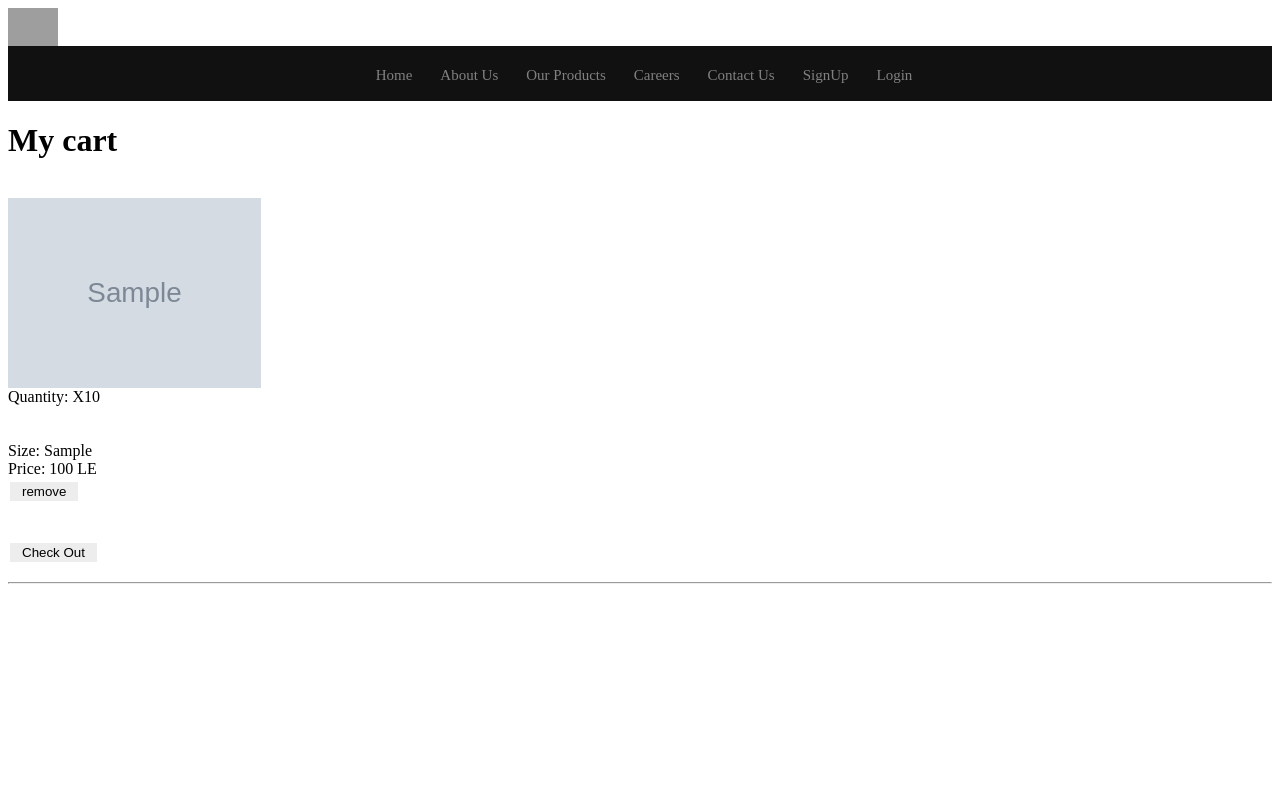
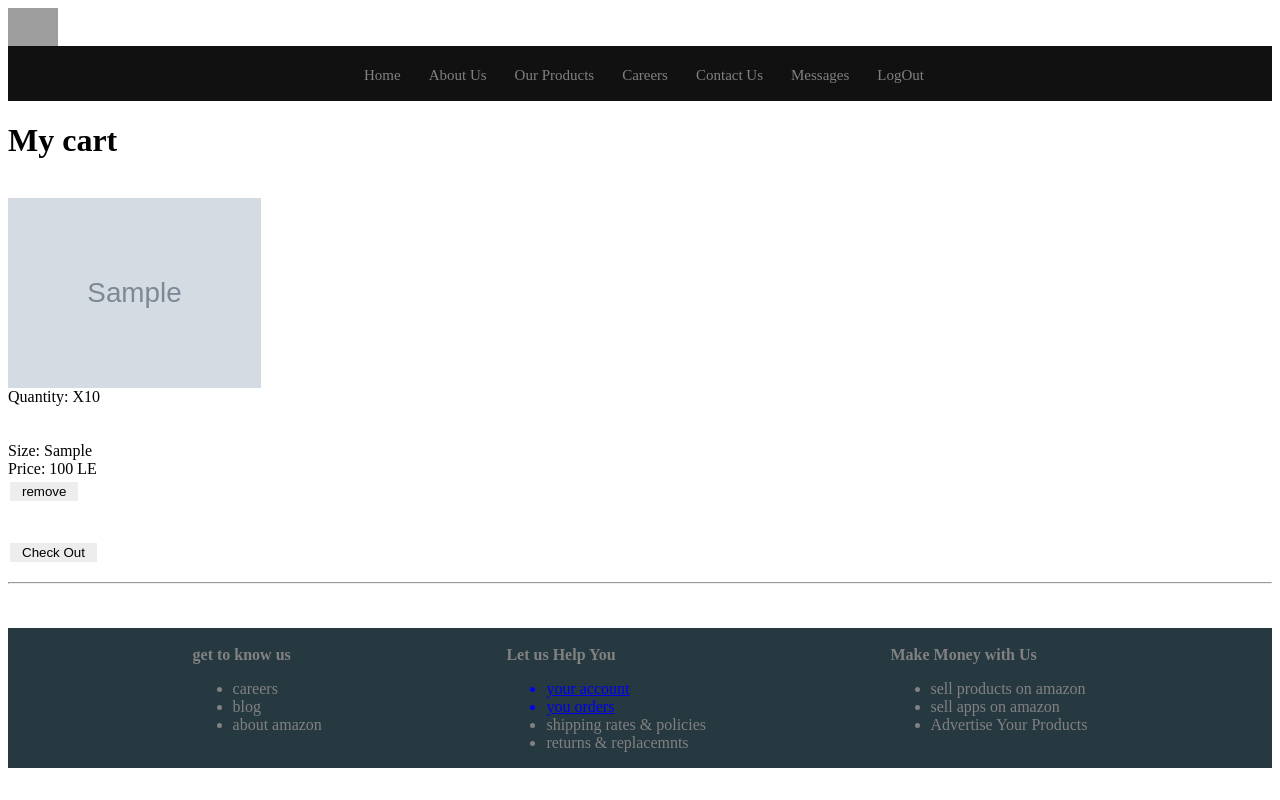
Before and after one commit to Ashraf-Jr/web-project, a PHP site: page /chart.php in a window 1280 px wide. Run offline with PHP 8.4, Linux system fonts and the light colour scheme; the visitor is signed in with stand-in values (Sample User, id 1); tables that the repository leaves empty or names only in its code hold one stand-in row (values such as "Sample post"); grey boxes marked "Sample" are stand-in pictures; grey boxes are pictures that could not be loaded.

Commit message:
Update chart.php

```diff
--- a/chart.php
+++ b/chart.php
@@ -1,30 +1,33 @@
+<?php
+session_start();
+if(isset($_SESSION['ID']))
+{
+if($_SESSION['Role']==1)
+{
+  include_once("client menu.php");
+}
+else if($_SESSION['Role']==2)
+{
+  include_once("admin menu.php");
+}
+else if($_SESSION['Role']==3)
+{
+  include_once("HRmenu.php");
+}
+else if($_SESSION['Role']==4)
+{
+include_once("auditor menu.php");
+}
+else
+{
+include_once("menu.php");
+}
+}
+ ?>
 <html>
 <head>
   <style>
-  .sidenav {
-  height: 35px; /* Full-height: remove this if you want "auto" height */
-  width: 100%; /* Set the width of the sidebar */
-  z-index: 1; /* Stay on top */
-  top: 30; /* Stay at the top */
-  left: 0;
-  background-color: #111; /* Black */
-  overflow-x: hidden; /* Disable horizontal scroll */
-  padding-top: 20px;
-}
 
-/* The navigation menu links */
-.sidenav a {
-  padding: 6px 8px 6px 16px;
-  text-decoration: none;
-  font-size: 15px;
-  color: #818181;
-  display: inline;
-}
-
-/* When you mouse over the navigation links, change their color */
-.sidenav a:hover {
-  color: #f1f1f1;
-}
 select {
   width: 20%;
   padding: 7px 20px;
@@ -71,26 +74,7 @@ button.star
 </head>
 <header>
 
-    <!-- Top header menu containing
-        logo and Navigation bar -->
 
-        <!-- Logo -->
-
-          <a href="HomePage.php" > <img src="Tectoy_simple_logo.png" width= "50px";height="50px"; ></a>
-            <div class="sidenav">
-              <center>
-              <a href="HomePage.php">Home</a>
-             <a href="AboutUs.php">About Us</a>
-             <a href="OurProducts.php">Our Products</a>
-             <a href="#">Careers</a>
-             <a href="ContactUs.php">Contact Us</a>
-             <a href="SignUp.php">SignUp</a>
-             <a href="LoginPage.php">Login</a>
-           </center>
-            </div>
-
-    <!-- Image menu in Header to contain an Image and
-        a sample text over that image -->
 
 </header>
   <h1>My cart</h1>
@@ -101,7 +85,20 @@ if(!$conn)
 {
   echo"Failed to connect with the Database";
 }
-$sql="SELECT distinct cart.ProductID,cart.Quantity,cart.Size ,cart.CartID FROM cart inner join product_images on cart.ProductID=product_images.productID ";
+$empty="select Count(ProductID) from cart where UserID=".$_SESSION['ID'];
+$emptyResult=$conn->query($empty);
+if($emptyResult)
+{
+  if($row=$emptyResult->fetch_array(MYSQLI_ASSOC))
+  {
+    if($row['Count(ProductID)']==0)
+    {
+      echo"you cart is empty";
+
+    }
+    else
+    {
+      $sql="SELECT distinct cart.ProductID,cart.Quantity,cart.Size ,cart.CartID FROM cart inner join product_images on cart.ProductID=product_images.productID where UserID=".$_SESSION['ID'];
       $sql2="SELECT image,productID FROM product_images   GROUP BY productID";
       $sql3="select Price ,ProductID from products";
       $result=$conn->query($sql);
@@ -155,6 +152,7 @@ for($x=0;$x<count($P_ID);$x++)
       if($P_ID[$x]== $row['ProductID'])
       {
 
+
         echo "<img src=\"".$P_image[$x]."\" width='20%'><br>";
 
           echo "Quantity: X".$row['Quantity']."<br>";
@@ -203,13 +201,54 @@ if(isset($_GET["removeID$x"]))
       echo"</form>";
 
       }
+
+
+?>
+<form action="Receipt.php" method="get">
+  <input type="submit" name="checkout" value="Check Out">
+  <?php
+
+    }
+  }
+}
 ?>
 
-<form action="Receipt.php" method="get">
-  <input type="submit" name="checkout" value="Check Out">
+
+
 
 
 
 </form>
- <hr>
+ <hr><br><br>
+ <footer class="footer" style="background-color:#263840;color:#818181">
+   <br>
+   <div style="justify-content:space-evenly;display:flex">
+   <div>
+     <b>get to know us</b>
+     <ul>
+       <li>careers</li>
+       <li>blog</li>
+       <li>about amazon</li>
+     </ul>
+   </div>
+   <div>
+<b>Let us Help You </b>
+<ul>
+  <a href="Account.php" alt=" your account"><li>your account</li></a>
+  <a href="YouOrders.php"><li>you orders</li></a>
+  <li>shipping rates & policies</li>
+  <li>returns & replacemnts</li>
+</ul>
+</div>
+<div>
+  <b>Make Money with Us</b>
+  <ul>
+    <li>sell products on amazon</li>
+    <li>sell apps on amazon</li>
+      <li>Advertise Your Products</li>
+      </ul>
+</div>
+
+</div>
+ </footer>
 </html>
```
Lines whose indentation alone changed are shown as unchanged.
